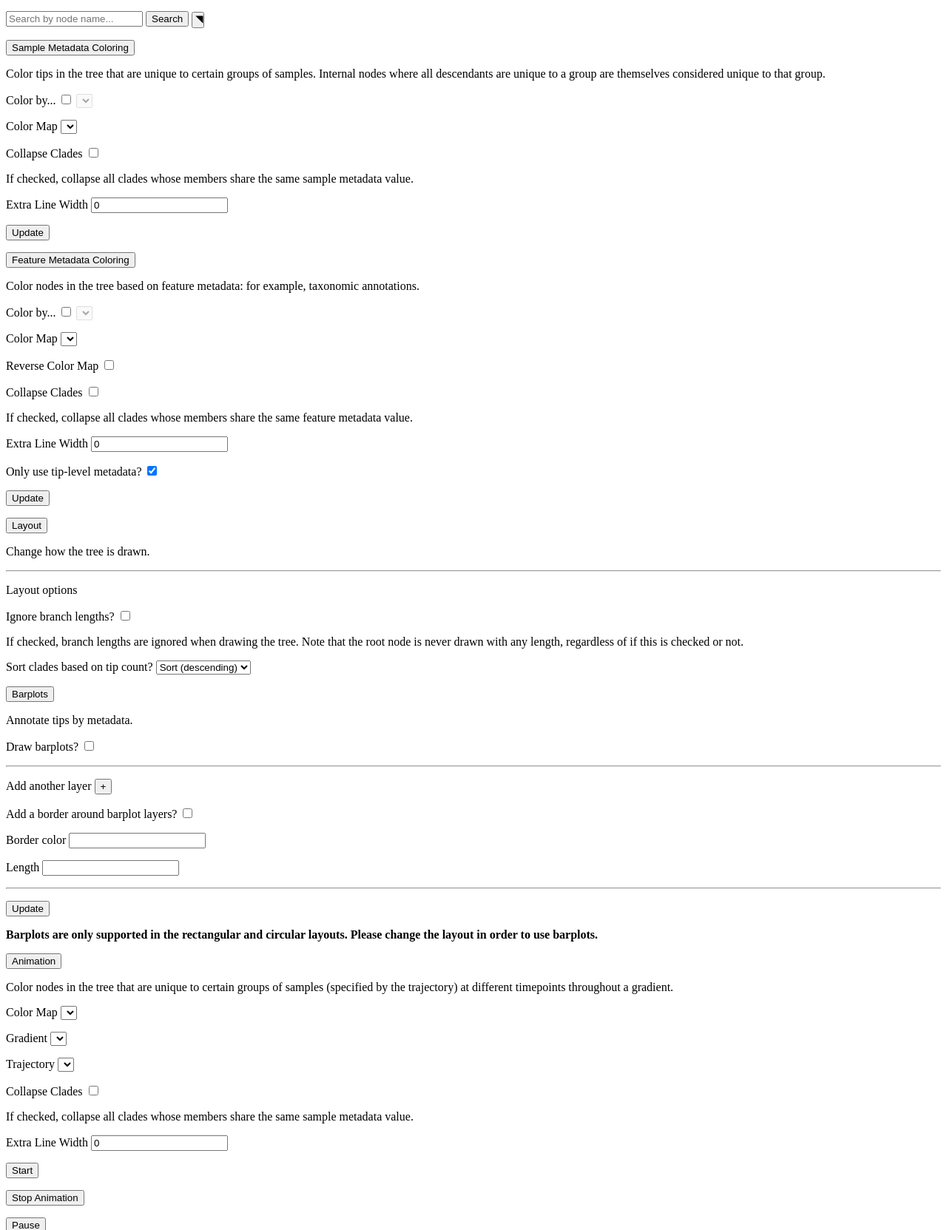
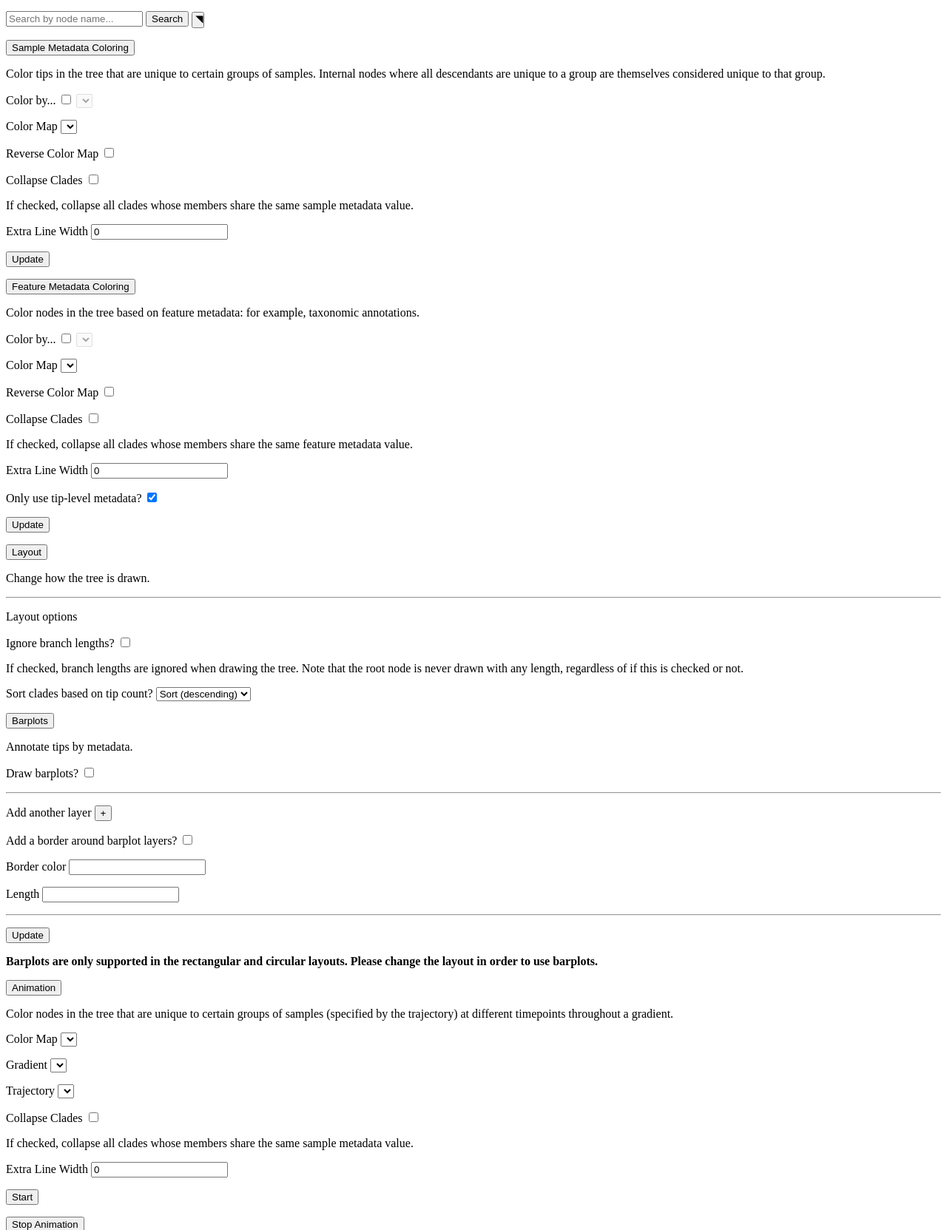
Before and after one commit to biocore/empress, a Python web app: template empress/support_files/templates/empress-template.html in a window 1280 px wide. Shown: the part 199-1862 px from the top of the page at 74% size. Run offline with Jinja, Linux system fonts and the light colour scheme; the template is opened without the code that fills it: most values are stand-ins (such as "Sample title", 1, 10 or a date in 2020); lists and menus that the app fills with data are empty.

Commit message:
NEW add sample color reverse button
STY fix side panel handler style

```diff
--- a/empress/support_files/js/side-panel-handler.js
+++ b/empress/support_files/js/side-panel-handler.js
@@ -53,6 +53,9 @@ define(["underscore", "Colorer", "util"], function (_, Colorer, util) {
         this.sSel = document.getElementById("sample-options");
         this.sAddOpts = document.getElementById("sample-add");
         this.sColor = document.getElementById("sample-color");
+        this.sReverseColor = document.getElementById(
+            "sample-reverse-color-chk"
+        );
         this.sCollapseCladesChk = document.getElementById(
             "sample-collapse-chk"
         );
@@ -172,6 +175,7 @@ define(["underscore", "Colorer", "util"], function (_, Colorer, util) {
                 sChk: { checked: false },
                 sSel: { disabled: true },
                 sColor: { value: "discrete-coloring-qiime" },
+                sReverseColor: { checked: false },
                 sLineWidth: { value: 0 },
                 sCollapseCladesChk: { checked: false },
             },
@@ -460,6 +464,7 @@ define(["underscore", "Colorer", "util"], function (_, Colorer, util) {
         };
         this.sSel.onchange = showUpdateBtn;
         this.sColor.onchange = showUpdateBtn;
+        this.sReverseColor.onchange = showUpdateBtn;
         this.sLineWidth.onchange = showUpdateBtn;
 
         this.sUpdateBtn.onclick = function () {
--- a/empress/support_files/templates/side-panel.html
+++ b/empress/support_files/templates/side-panel.html
@@ -32,6 +32,11 @@
         <label class="select-container">
           <select id="sample-color"></select>
         </label>
+      </p>
+      <p>
+        <label for="sample-reverse-color-chk">Reverse Color Map</label>
+        <input id="sample-reverse-color-chk" type="checkbox" value="false"
+               class="empress-input">
       </p>
       <p>
         <label for="sample-collapse-chk">Collapse Clades</label>
```
